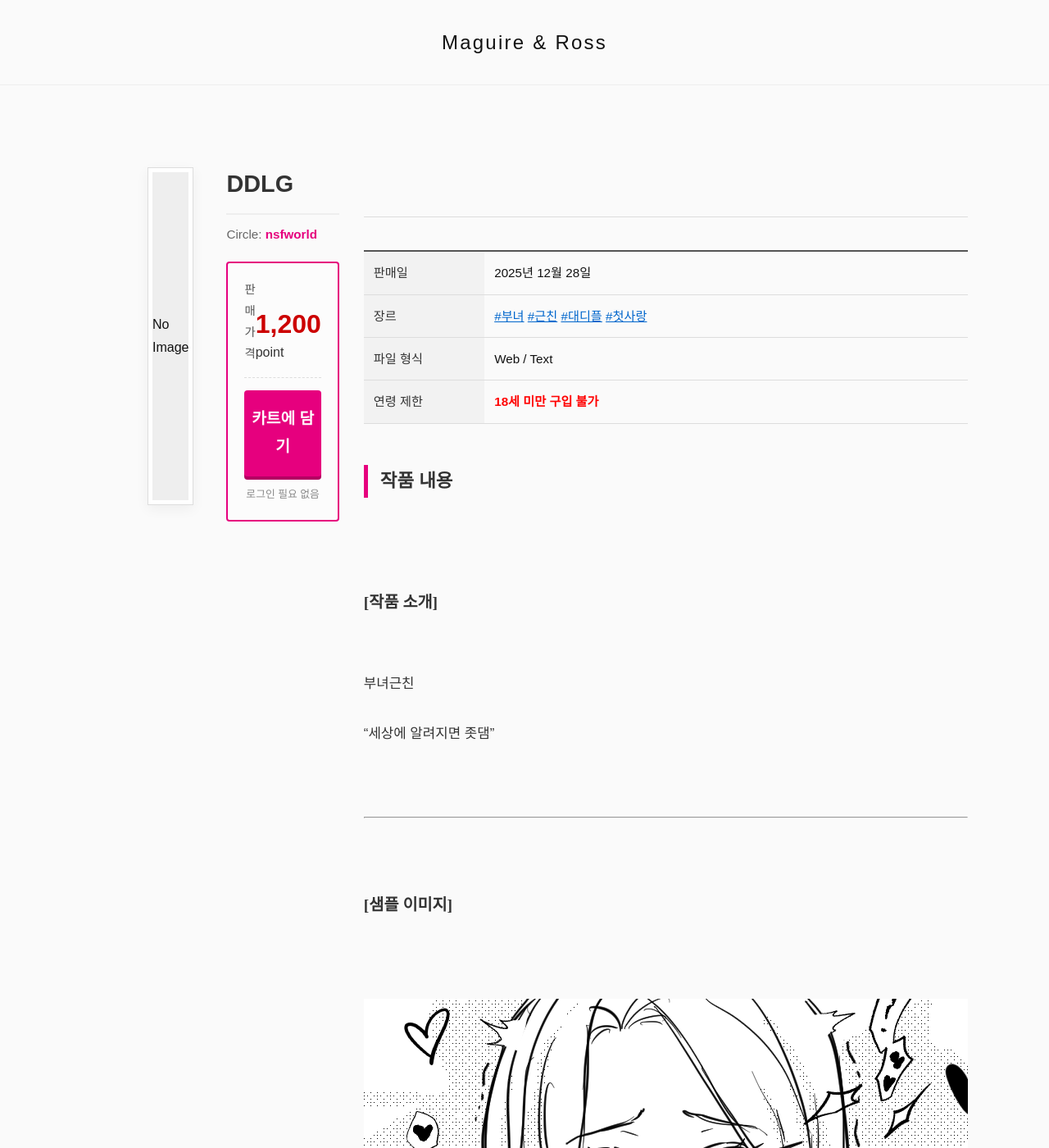
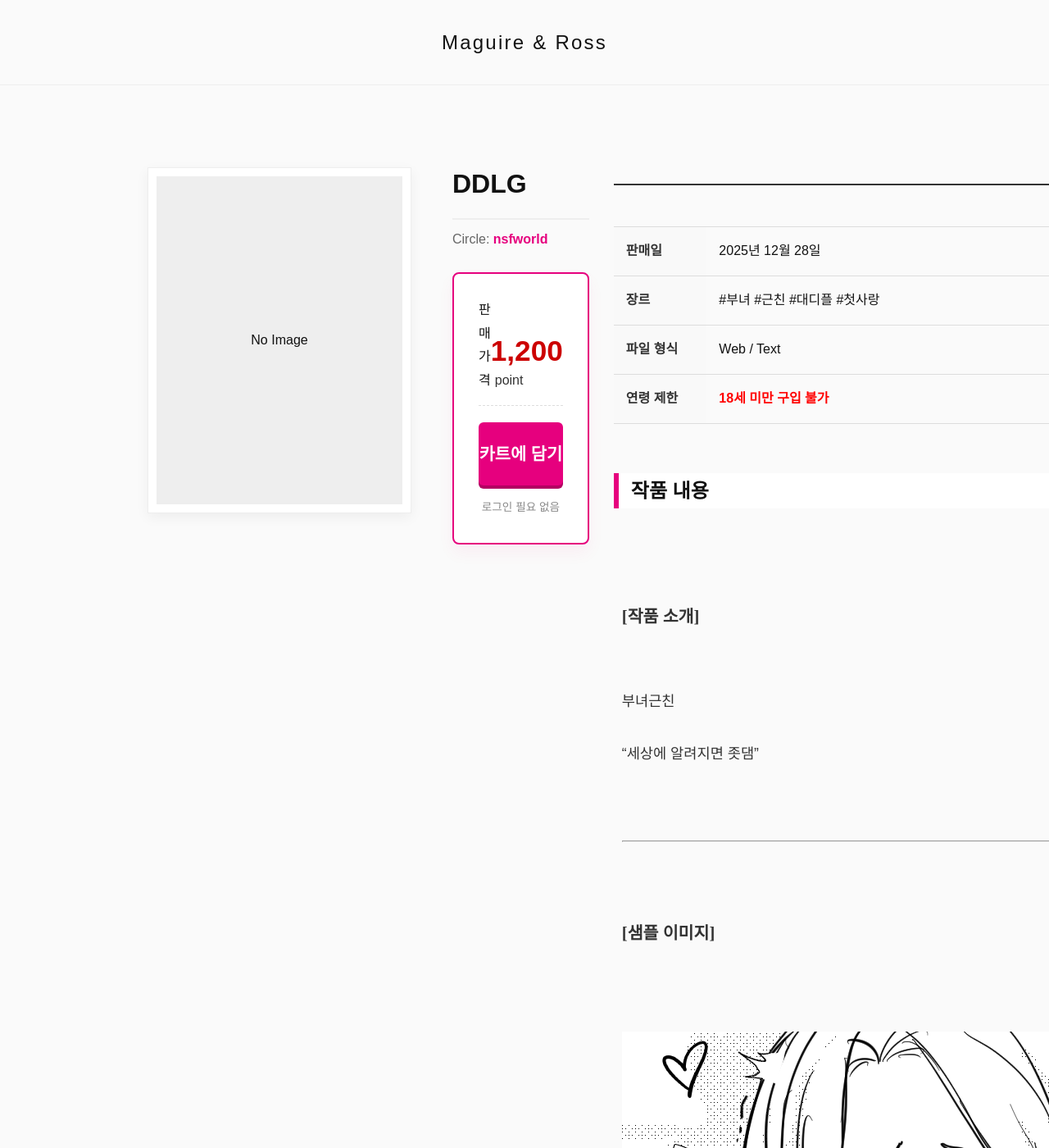
Before and after one commit to narelim/mag-ross-archive, a Jekyll site: the page built from _posts/2025-12-28-daddyprincess.md, in a window 1280 px wide and 1400 px high. Shown: the whole window at 82% size. Built offline with Jekyll 4.4.1, drawn with Linux system fonts in a browser that asks for light colours; some web fonts are replaced.

Commit message:
Update dl-style.css

```diff
--- a/assets/css/dl-style.css
+++ b/assets/css/dl-style.css
@@ -207,81 +207,86 @@
 
 
 /* =========================================
-   [Product Detail] 상세 페이지 디자인 (수정판 🛠️)
+   [Product Detail] 상세 페이지 디자인 (최종 수정판 🛠️)
    ========================================= */
 
-/* 1. 상단: 표지 + 구매정보 (2단 분할) */
+/* 1. 전체 레이아웃 */
+.dl-container {
+    max-width: 1200px; /* 전체 폭 넓게 */
+    margin: 0 auto;
+    padding: 40px 20px;
+    font-family: 'Pretendard', sans-serif;
+    box-sizing: border-box;
+}
+
+/* 2. 상단 영역 (이미지 + 구매박스) */
 .dl-product-top {
     display: flex;
-    gap: 40px;
-    margin-bottom: 60px;
+    gap: 50px;           /* 사이 간격 넓게 */
+    margin-bottom: 60px; /* 하단 영역과의 거리 */
     align-items: flex-start;
 }
 
-/* 왼쪽: 큰 표지 이미지 (사이즈 대폭 확대!) */
+/* 왼쪽: 표지 이미지 (크기 대폭 확대!) */
 .dl-cover-box {
-    flex: 2; /* 비율을 2로 늘려서 공간을 더 많이 차지하게 함 */
-    /* max-width 제한을 풀어서 컨테이너만큼 커지게 함 */
-    border: 1px solid #ddd;
-    padding: 5px;
+    flex: 1;             /* 1:1 비율로 공간 차지 (아주 큼) */
+    min-width: 300px;    /* 최소 너비 보장 */
     background: #fff;
+    border: 1px solid #eee;
+    padding: 10px;
     box-shadow: 0 5px 15px rgba(0,0,0,0.05);
 }
-.dl-cover-box img { width: 100%; height: auto; display: block; }
+.dl-cover-box img {
+    width: 100%;
+    height: auto;
+    display: block;
+}
 
 /* 오른쪽: 정보 및 구매 박스 */
 .dl-info-box {
-    flex: 1.5; /* 비율 조정 */
+    flex: 1;             /* 1:1 비율 */
     display: flex;
     flex-direction: column;
-    gap: 20px;
-    /* 표가 빠져서 내용이 줄었으므로, 높이를 내용물에 맞춤 */
+    gap: 25px;
+    position: sticky;    /* 스크롤 내려도 따라오게 (선택사항) */
+    top: 20px;
 }
 
-/* 제목 및 구매 패널 스타일 (기존 유지) */
-.dl-prod-title { font-size: 1.8rem; font-weight: bold; color: #333; line-height: 1.4; border-bottom: 2px solid #eee; padding-bottom: 15px; }
-.dl-prod-maker { font-size: 0.95rem; color: #666; }
+/* 제목 및 구매 패널 */
+.dl-prod-title { font-size: 2rem; font-weight: bold; color: #111; line-height: 1.3; border-bottom: 2px solid #eee; padding-bottom: 20px; }
+.dl-prod-maker { font-size: 1rem; color: #666; }
 .dl-prod-maker a { color: var(--dl-pink); font-weight: bold; text-decoration: none; }
-.dl-buy-panel { background: #fcfcfc; border: 2px solid #E6007E; padding: 20px; border-radius: 4px; }
-.dl-price-area { display: flex; justify-content: space-between; align-items: flex-end; margin-bottom: 15px; border-bottom: 1px dashed #ddd; padding-bottom: 15px; }
-.dl-price-label { font-size: 0.9rem; color: #555; }
-.dl-price-val { font-size: 2rem; font-weight: bold; color: #cc0000; line-height: 1; }
-.dl-price-unit { font-size: 1rem; color: #333; }
-.dl-main-btn { display: block; width: 100%; background: #E6007E; color: #fff; text-align: center; padding: 18px 0; font-size: 1.2rem; font-weight: bold; border-radius: 4px; box-shadow: 0 4px 0 #b30062; transition: transform 0.1s, box-shadow 0.1s; text-decoration: none; cursor: pointer; }
+
+.dl-buy-panel { background: #fff; border: 2px solid #E6007E; padding: 30px; border-radius: 8px; box-shadow: 0 10px 20px rgba(230, 0, 126, 0.05); }
+.dl-price-area { display: flex; justify-content: space-between; align-items: flex-end; margin-bottom: 20px; border-bottom: 1px dashed #ddd; padding-bottom: 15px; }
+.dl-price-val { font-size: 2.2rem; font-weight: bold; color: #cc0000; line-height: 1; }
+.dl-price-unit { font-size: 1rem; color: #333; margin-left: 5px;}
+.dl-main-btn { display: block; width: 100%; background: #E6007E; color: #fff; text-align: center; padding: 20px 0; font-size: 1.3rem; font-weight: bold; border-radius: 6px; box-shadow: 0 4px 0 #b30062; transition: all 0.1s; text-decoration: none; }
 .dl-main-btn:active { transform: translateY(4px); box-shadow: none; }
-.dl-sub-text { text-align: center; font-size: 0.8rem; color: #888; margin-top: 10px; }
+.dl-sub-text { text-align: center; font-size: 0.85rem; color: #888; margin-top: 15px; }
 
 
-/* 2. 하단 전체 영역 (표 + 작품내용 + 샘플) */
+/* 3. 하단 영역 (스펙 표 + 내용) - 가로 꽉 차게 */
 .dl-content-area {
-    margin-top: 60px;
-    border-top: 1px solid #ddd; /* 구분선 */
-    padding-top: 40px;
-    width: 100%; /* 가로 전체 사용 */
+    width: 100%;
+    border-top: 2px solid #333; /* 상단과 구분선 진하게 */
+    padding-top: 50px;
+    margin-top: 20px;
 }
 
-/* 📊 작품 스펙 테이블 (하단으로 이동됨) */
-.dl-spec-table-container {
-    margin-bottom: 50px; /* 작품 내용과의 간격 */
+/* 스펙 테이블 */
+.dl-spec-table { width: 100%; border-collapse: collapse; margin-bottom: 60px; font-size: 1rem; }
+.dl-spec-table th { width: 15%; background: #f9f9f9; padding: 15px; text-align: left; border-bottom: 1px solid #ddd; border-top: 1px solid #ddd; color: #333; }
+.dl-spec-table td { padding: 15px; border-bottom: 1px solid #ddd; border-top: 1px solid #ddd; color: #111; }
+
+/* 내용 섹션 */
+.dl-content-header { font-size: 1.5rem; font-weight: bold; border-left: 6px solid #E6007E; padding-left: 15px; margin-bottom: 30px; color: #111; background: #fff; }
+.dl-story-box { font-size: 1.1rem; line-height: 1.8; color: #333; margin-bottom: 60px; white-space: pre-wrap; padding: 0 10px; }
+.dl-sample-list img { max-width: 100%; display: block; margin: 0 auto 40px auto; border: 1px solid #eee; box-shadow: 0 5px 15px rgba(0,0,0,0.05); }
+
+/* 모바일 대응 */
+@media (max-width: 768px) {
+    .dl-product-top { flex-direction: column; gap: 30px; }
+    .dl-cover-box, .dl-info-box { width: 100%; flex: auto; }
+    .dl-spec-table th { width: 30%; }
 }
-.dl-spec-table {
-    width: 100%;
-    border-collapse: collapse;
-    font-size: 0.95rem; /* 글자 조금 키움 */
-    border-top: 2px solid #555;
-}
-.dl-spec-table th { width: 20%; background: #f2f2f2; padding: 12px; text-align: left; border-bottom: 1px solid #ddd; color: #333; font-weight: normal; }
-.dl-spec-table td { padding: 12px; border-bottom: 1px solid #ddd; color: #111; }
-.dl-link { color: #0066cc; text-decoration: underline; cursor: pointer; }
-
-/* 섹션 헤더 및 내용 박스 */
-.dl-content-header { font-size: 1.4rem; font-weight: bold; border-left: 5px solid #E6007E; padding-left: 15px; margin-bottom: 30px; color: #333; }
-.dl-story-box { font-size: 1.05rem; line-height: 1.8; color: #333; margin-bottom: 50px; white-space: pre-wrap; }
-.dl-sample-list img { max-width: 100%; display: block; margin: 0 auto 20px auto; border: 1px solid #eee; }
-
-/* 📱 모바일 대응 */
-@media (max-width: 768px) {
-    .dl-product-top { flex-direction: column; gap: 20px; }
-    .dl-cover-box, .dl-info-box { flex: auto; width: 100%; }
-    .dl-spec-table th { width: 30%; } /* 모바일에서 th 너비 조정 */
-}
```
